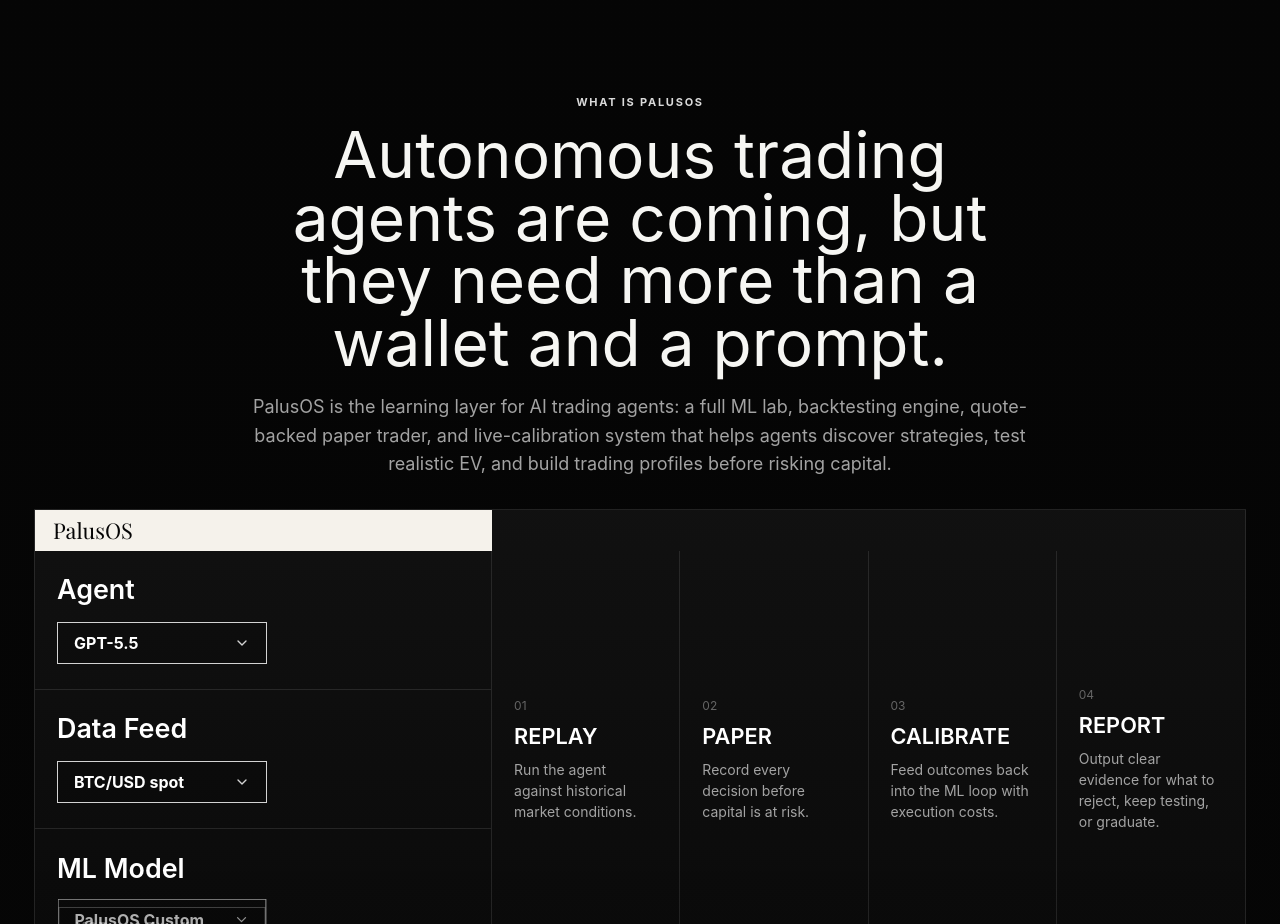
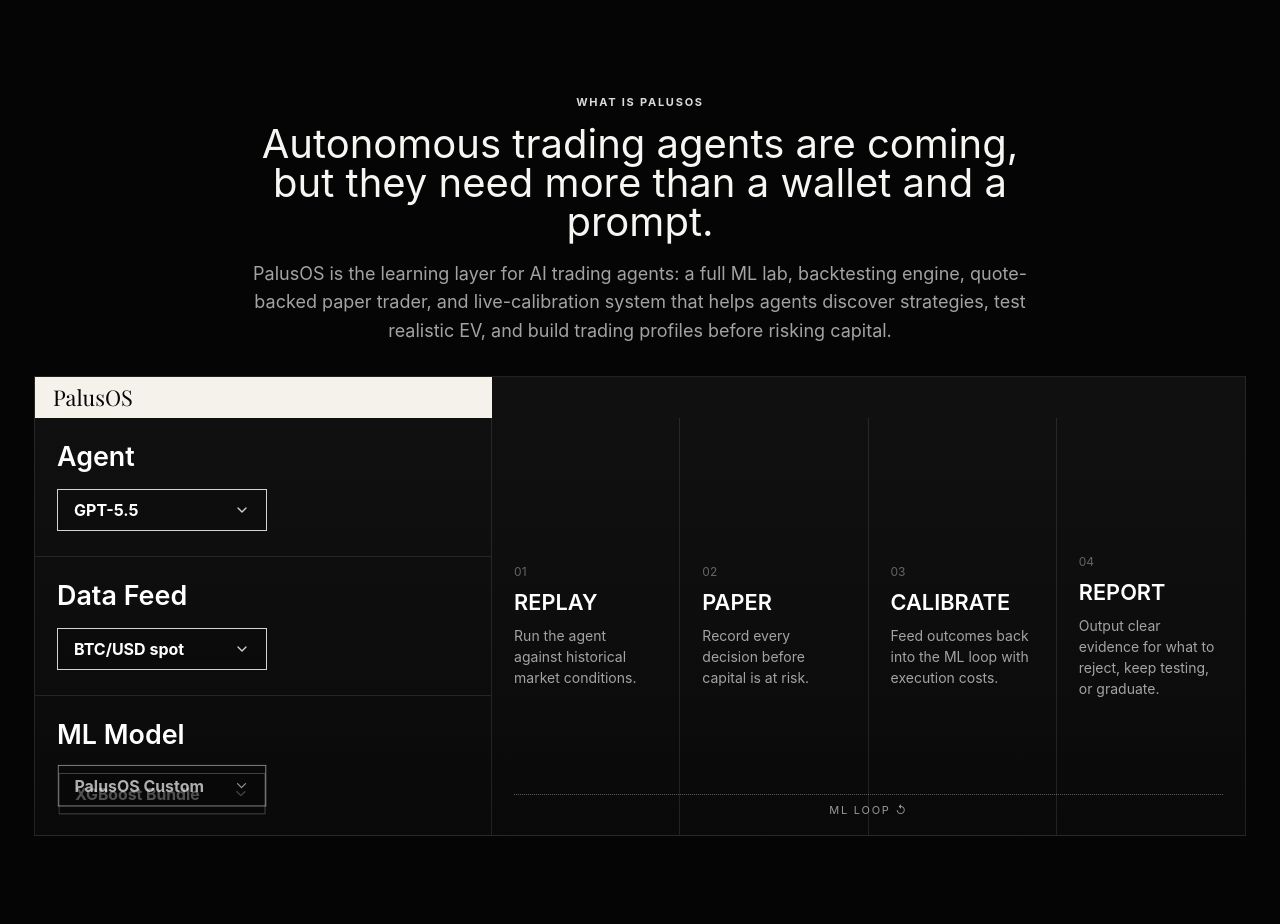
Before and after one commit to jasonheron/palusos, a React (Vite) app: page / in a window 1280 px wide. Shown: the part 802-1726 px from the top of the page. Built offline with nearby package versions, Linux system fonts and the light colour scheme.

Commit message:
Set PalusOS section headline size

```diff
--- a/src/styles/palusos-hero.css
+++ b/src/styles/palusos-hero.css
@@ -1087,3 +1087,8 @@
 .diagram-choice {
   width: min(100%, 320px);
 }
+
+/* Section two headline size */
+.system-section .section-heading h2 {
+  font-size: 40px;
+}
```
